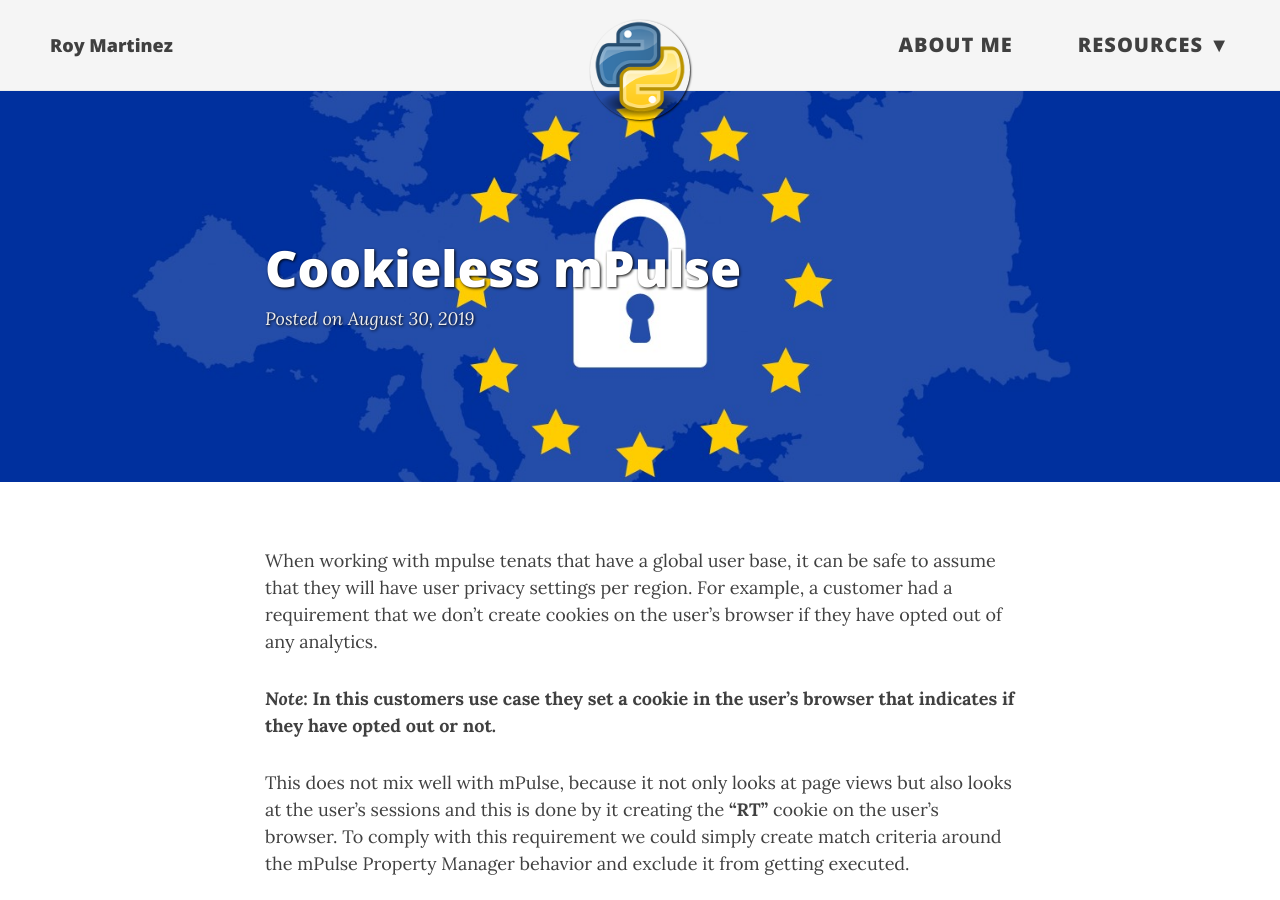
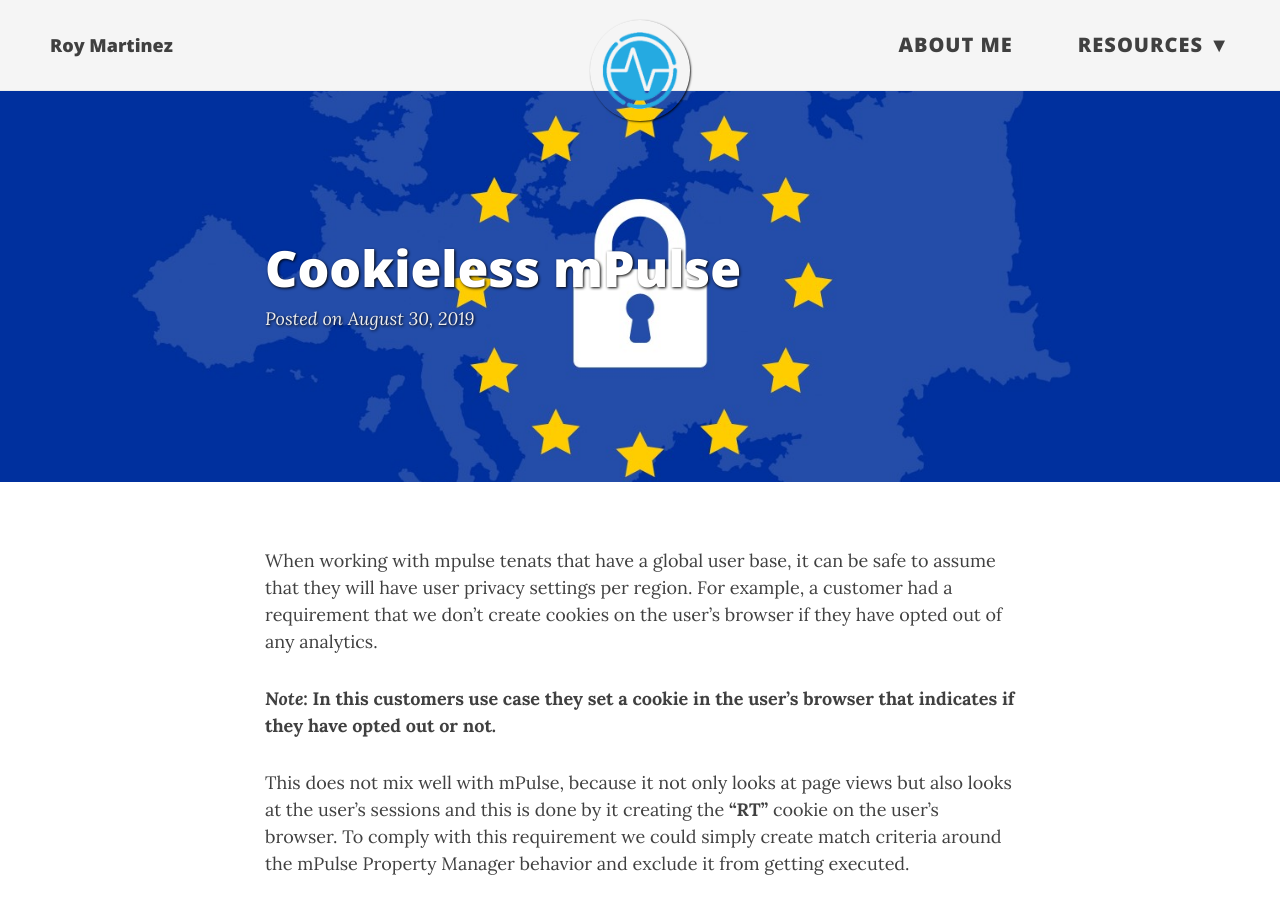
Before and after one commit to roymartinezblanco/roymartinez.dev, a Jekyll site: the page built from _posts/2019-08-30-cookieless-mpulse.md, in a window 1280 px wide and 900 px high. Built offline with Jekyll 4.4.1, drawn with Linux system fonts in a browser that asks for light colours; nearby versions of some CDN libraries.

Commit message:
Updated logo for post

```diff
--- a/_posts/2019-08-30-cookieless-mpulse.md
+++ b/_posts/2019-08-30-cookieless-mpulse.md
@@ -2,7 +2,7 @@
 layout: post
 title: Cookieless mPulse
 tags: [GDPR,EU, RUM, Analysis,Cookie, mPulse, Property Manager]
-image: /img/posts/201910/python.png
+image: /img/posts/201908/mpulselogo.png
 bigimg: /img/posts/201908/eubg.jpg
 ---
 
```
